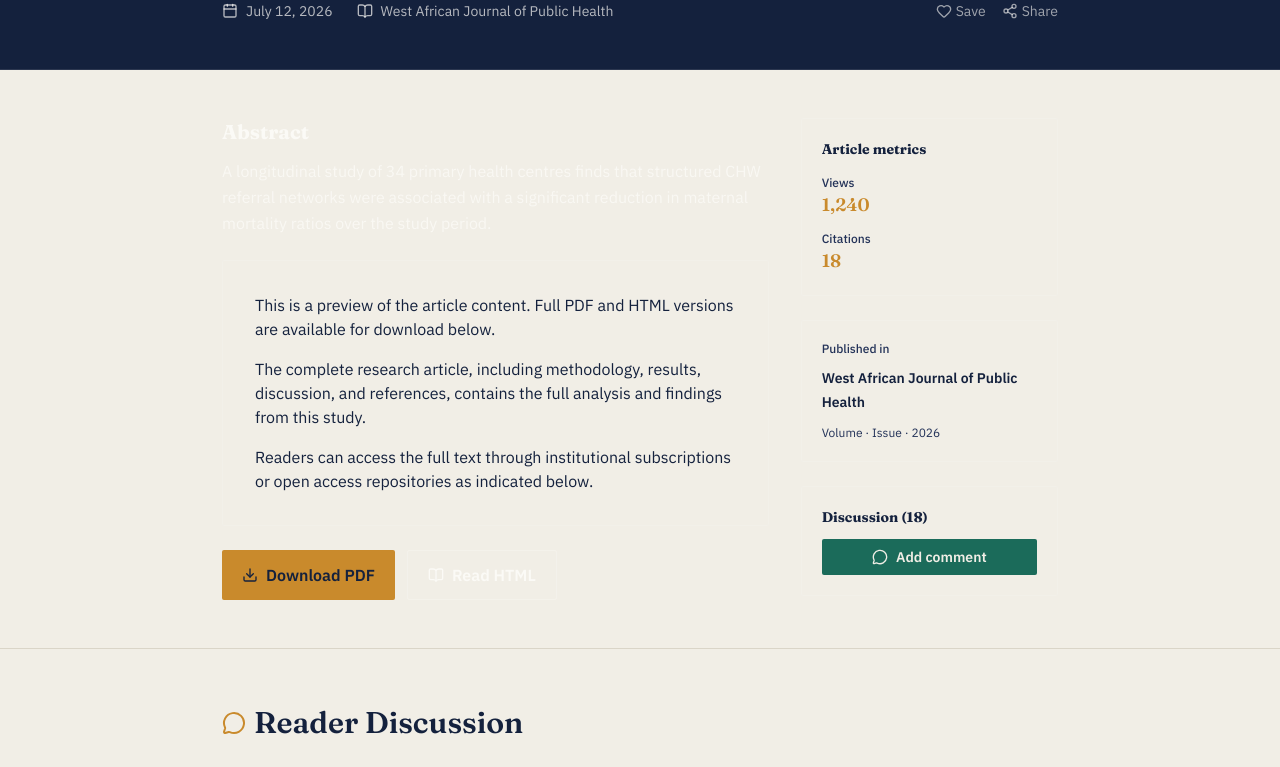
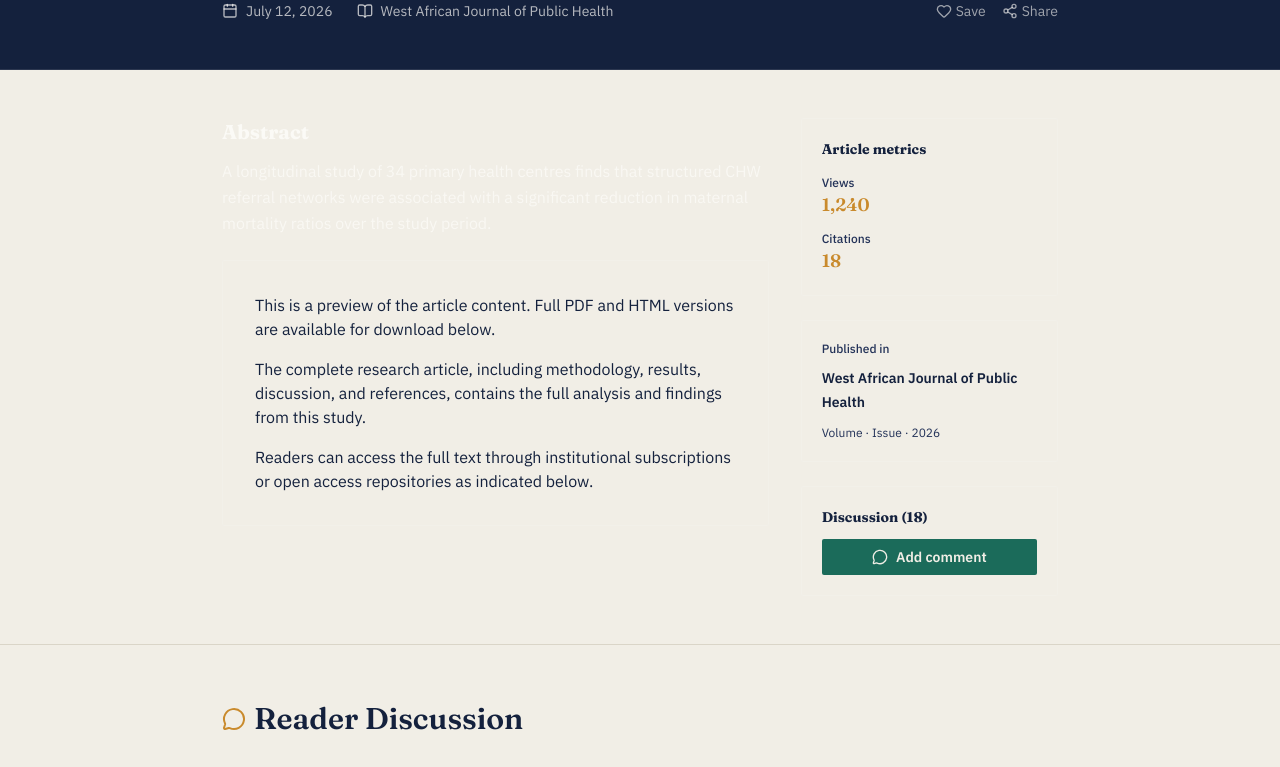
Before and after one commit to JOKEh1/Empirical-Open, a Next.js app: page /article/article-001 in a window 1280 px wide. Shown: the part 425-1192 px from the top of the page. Built offline with nearby package versions, Linux system fonts and the light colour scheme.

Commit message:
feat: remove download and read HTML buttons from ArticleReaderPage

```diff
--- a/app/article/[id]/page.tsx
+++ b/app/article/[id]/page.tsx
@@ -10,7 +10,6 @@ import {
   Calendar,
   BookOpen,
   Share2,
-  Download,
   Heart,
   MessageCircle,
 } from "lucide-react"
@@ -124,17 +123,7 @@ export default function ArticleReaderPage() {
                 </div>
               </section>
 
-              {/* Download section */}
-              <div className="flex flex-col gap-3 sm:flex-row">
-                <button className="flex items-center justify-center gap-2 rounded-xs bg-gold px-5 py-3 font-semibold text-ink transition-colors hover:bg-gold-soft">
-                  <Download className="size-4" />
-                  Download PDF
-                </button>
-                <button className="flex items-center justify-center gap-2 rounded-xs border border-white/20 px-5 py-3 font-semibold text-paper-raised transition-colors hover:border-white/40">
-                  <BookOpen className="size-4" />
-                  Read HTML
-                </button>
-              </div>
+
             </div>
 
             {/* Sidebar */}
```
